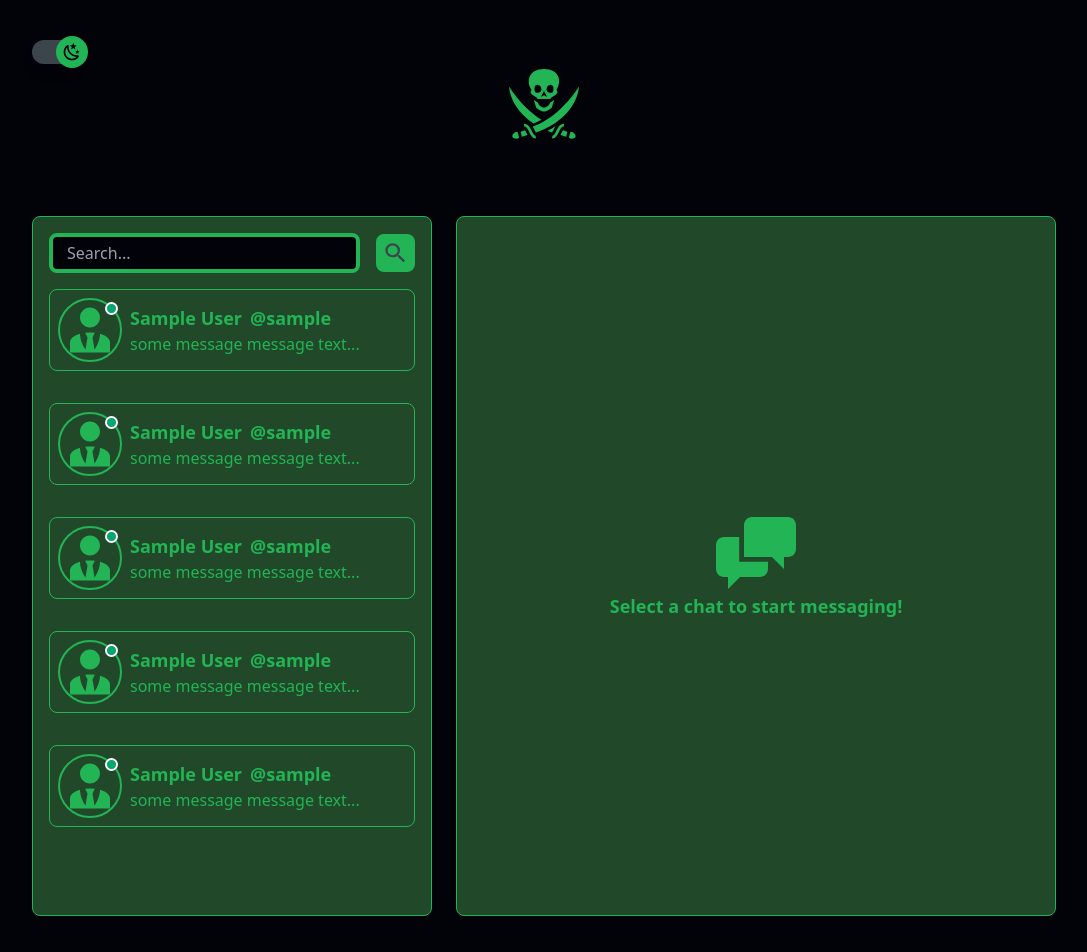
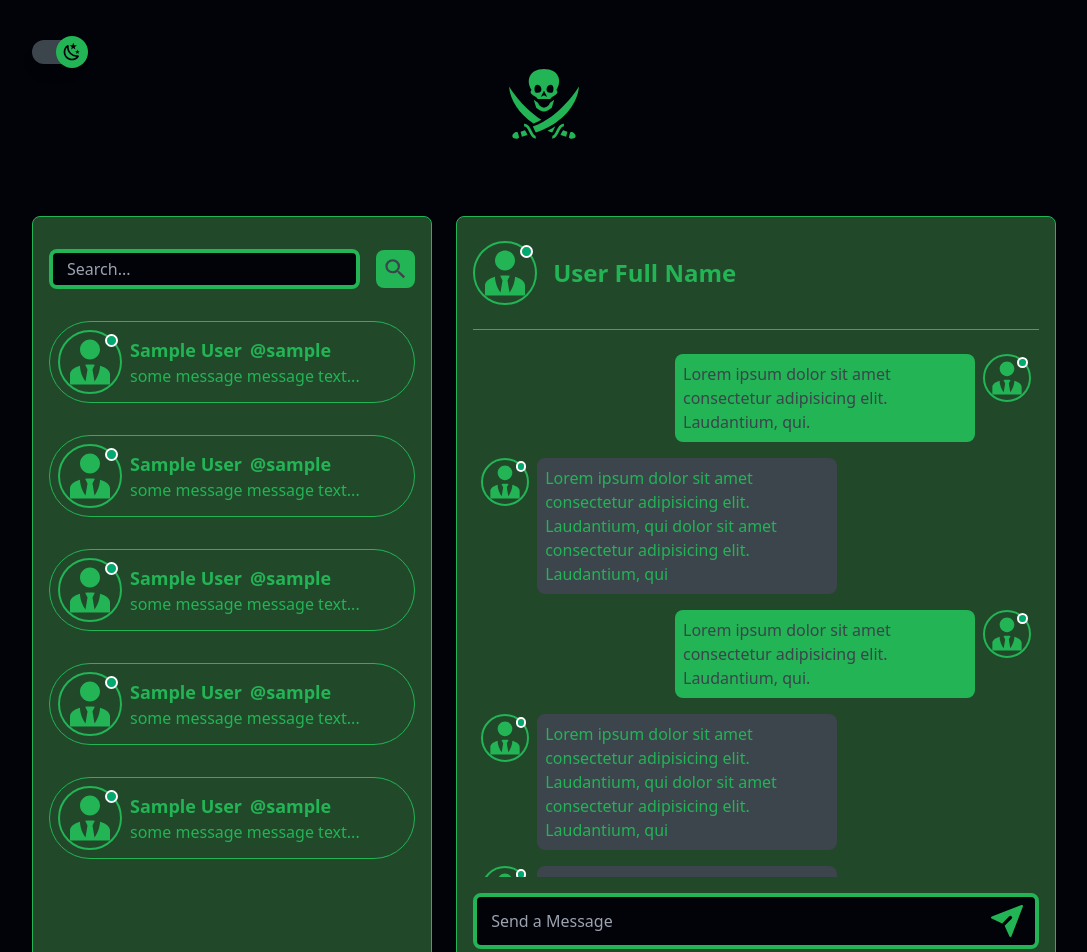
Before and after one commit to giuRa13/MySocial, a React (Vite) app: page /chat in a window 1280 px wide. Shown: the top 952 px of the page, without its empty margins (96-1183 px from the left). Before the commit the page ends 916 px from the top, so only its background shows below. Built offline with nearby package versions, Linux system fonts and the light colour scheme; sample sign-in values are in the browser's storage.

Commit message:
messages, messages container ui

```diff
--- a/src/components/Conversation.jsx
+++ b/src/components/Conversation.jsx
@@ -7,7 +7,7 @@ const Conversation = () => {
     const user = useRecoilValue(userAtom);
 
   return (
-    <div className="flex items-center p-2 cursor-pointer rounded-lg my-4 border border-1 border-greenM1  hover:opacity-70">
+    <div className="flex items-center p-2 cursor-pointer rounded-full my-4 border border-1 border-greenM1  hover:opacity-70">
         <div className=" avatar online inline-block items-center w-16 h-16 min-w-16 min-h-16 rounded-full border-2 border-greenM1">
               <img src={user.profilePic || avatarSVG} alt="user" className="rounded-full w-[100%] h-[100%]"/>
         </div>
--- /dev/null
+++ b/src/components/Message.jsx
@@ -0,0 +1,27 @@
+import avatarSVG from "../assets/avatar.svg";
+
+
+const Message = ({ownMessage}) => {
+  return (
+    <>
+    {ownMessage ? (
+        <div className="flex justify-end my-2 gap-2">
+            <p className="max-w-[300px] bg-greenM1 text-grayM p-2 rounded-lg" id="message-text">Lorem ipsum dolor sit amet consectetur adipisicing elit. Laudantium, qui.</p>
+            <div className=" avatar online inline-block items-center w-12 h-12 min-w-12 min-h-12 rounded-full border-2 border-greenM1">
+              <img src={ avatarSVG} alt="user" className="rounded-full w-[100%] h-[100%]"/>
+            </div>
+        </div>
+    ) : (
+        <div className="flex justify-start my-2 gap-2">
+            <div className=" avatar online inline-block items-center w-12 h-12 min-w-12 min-h-12 rounded-full border-2 border-greenM1">
+              <img src={ avatarSVG} alt="user" className="rounded-full w-[100%] h-[100%]"/>
+            </div>
+            <p className="max-w-[300px] bg-grayM p-2 rounded-lg" id="message-text">Lorem ipsum dolor sit amet consectetur adipisicing elit. Laudantium, qui dolor sit amet consectetur adipisicing elit. Laudantium, qui </p>
+        </div>
+    )}
+
+    </>
+  )
+}
+
+export default Message
--- /dev/null
+++ b/src/components/MessageContainer.jsx
@@ -0,0 +1,37 @@
+import avatarSVG from "../assets/avatar.svg";
+import Message from "./Message";
+import MessageInput from "./MessageInput";
+import MessageSkeleton from "./MessageSkeleton";
+
+
+const MessageContainer = () => {
+  return (
+    <div className="flex flex-col w-full">
+
+        <div className="flex w-full h-12 items-center my-4 gap-2">
+            <div className=" avatar online inline-block items-center w-16 h-16 min-w-16 min-h-16 rounded-full border-2 border-greenM1">
+              <img src={ avatarSVG} alt="user" className="rounded-full w-[100%] h-[100%]"/>
+            </div>
+            <h2 className="text-lg ml-2 font-semibold">User Full Name</h2>
+        </div>
+        <hr className="mt-4 border-greenM1"/>
+
+        <div className="flex flex-col gap-4 my-4 overflow-auto">
+            {false && [...Array(7)].map((_, idx) => <MessageSkeleton key={idx}/>)}
+
+            <div className="flex flex-col px-2">
+                <Message ownMessage={true}/>
+                <Message ownMessage={false}/>
+                <Message ownMessage={true}/>
+                <Message ownMessage={false}/>
+                <Message ownMessage={false}/>
+                <Message ownMessage={true}/>
+            </div>
+        </div>
+
+        <MessageInput/>
+    </div>
+  )
+}
+
+export default MessageContainer
--- /dev/null
+++ b/src/components/MessageInput.jsx
@@ -0,0 +1,22 @@
+import { useState } from "react";
+import planeSVG from "../assets/plane.svg";
+
+const MessageInput = () => {
+
+    const [loading] = useState(false);
+
+  return (
+    <form className="flex w-full">
+        <div className="w-full relative">
+            <input type="text" className="w-full p-3.5 rounded-lg h-14 bg-whiteZinc dark:bg-blackM border-4 border-greenM1"
+            placeholder="Send a Message"/>
+            <button type="button" className="absolute inset-y-0 end-0 flex items-center pe-4">
+              {loading ?  <span className="loading loading-spinner text-greenM1"></span>
+               : <img src={planeSVG} className="w-8 h-8 hover:w-9 hover:h-9"/>}
+            </button>
+        </div>
+    </form>
+  )
+}
+
+export default MessageInput
--- /dev/null
+++ b/src/components/MessageSkeleton.jsx
@@ -0,0 +1,19 @@
+const MessageSkeleton = () => {
+	return (
+		<>
+			<div className='flex gap-3 '>
+				<div className='skeleton w-12 h-12 rounded-full shrink-0  bg-grayM'></div>
+				<div className='flex flex-col gap-1'>
+					<div className='skeleton h-16 w-40 bg-grayM'></div>
+				</div>
+			</div>
+			<div className='flex gap-3 justify-end'>
+				<div className='flex flex-col gap-1'>
+					<div className='skeleton h-16 w-40 bg-grayM'></div>
+				</div>
+				<div className='skeleton w-12 h-12 rounded-full shrink-0 bg-grayM'></div>
+			</div>
+		</>
+	);
+};
+export default MessageSkeleton;
--- a/src/index.css
+++ b/src/index.css
@@ -281,7 +281,7 @@ textarea.myText::placeholder { /* Chrome, Firefox, Opera, Safari 10.1+ */
     width: 90%;
   }
 }
-@media only screen and (max-width: 800px) {
+@media only screen and (max-width: 850px) {
   #chatUsername{
     visibility: hidden;
     display: none;
@@ -296,5 +296,21 @@ textarea.myText::placeholder { /* Chrome, Firefox, Opera, Safari 10.1+ */
   }
   #chatUsername{
     visibility: visible;
+    display: flex;
   }
 }
+@media only screen and (max-width: 900px) {
+  #message-text{
+    max-width: 220px;
+  }
+}
+@media only screen and (max-width: 470px) {
+  #message-text{
+    max-width: 200px;
+  }
+}
+@media only screen and (max-width: 400px) {
+  #message-text{
+    max-width: 160px;
+  }
+}
--- a/src/pages/ChatPage.jsx
+++ b/src/pages/ChatPage.jsx
@@ -1,22 +1,23 @@
 import { useState } from "react";
 import searchSVG from "../assets/search.svg";
-import chatSVG from "../assets/chat.svg";
+//import chatSVG from "../assets/chat.svg";
 import Spinner from "../components/Spinner";
 import Conversation from "../components/Conversation";
+import MessageContainer from "../components/MessageContainer";
 
 const ChatPage = () => {
 
-    const [loadingConversation, setLoadingConversation] = useState(false);
+    const [loadingConversation] = useState(false);
 
   return (
-    <div className="flex w-[60%] mx-auto pt-12" id="chatPage">
+    <div className="flex w-[60%] mx-auto pt-12 overflow-auto" id="chatPage">
 
-        <div className="flex gap-6 w-full min-h-[700px]" id="chatPage2">
+        <div className="flex gap-6 w-full min-h-[750px] max-h-[750px]" id="chatPage2">
 
             <div className="flex flex-col w-[40%]  p-4 dark:bg-greenM4 bg-greenM3 rounded-lg border border-1 border-greenM1" id="chatConversation">
                 <div className="flex w-full">
-                    <form className="flex w-full items-center gap-4">
-                        <input type="text" placeholder="Search..." className="w-full p-3.5 rounded-lg h-10 bg-transparent bg-whiteZinc dark:bg-blackM border-4 border-greenM1"/>
+                    <form className="flex w-full items-center my-4 gap-4">
+                        <input type="text" placeholder="Search..." className="w-full p-3.5 rounded-lg h-10 bg-whiteZinc dark:bg-blackM border-4 border-greenM1"/>
                         <button type="submit" className="rounded-lg p-1.5 bg-greenM1 hover:opacity-70">
                             <img src={searchSVG} alt="search" />
                         </button>
@@ -40,11 +41,12 @@ const ChatPage = () => {
 
 
             <div className="flex w-[60%] justify-center p-4 dark:bg-greenM4 bg-greenM3 rounded-lg border border-1 border-greenM1" id="chatMessage">
-                {/*No chat selected*/}
+                {/*No chat selected
                 <div className="flex flex-col justify-center items-center">
                     <img className="w-[5rem] h-[5rem]" src={chatSVG} alt="chat"/>
                     <p className="font-bold text-md">Select a chat to start messaging!</p>
-                </div>
+                </div>*/}
+                <MessageContainer/>
             </div>
 
         </div>
--- a/src/pages/PostPage.jsx
+++ b/src/pages/PostPage.jsx
@@ -78,7 +78,7 @@ const PostPage = () => {
       <LogoutButton/>
   </div>
 
-  <div className="flex flex-col w-[50%] mx-auto" id="postPage">
+  <div className="flex flex-col w-[50%] mx-auto " id="postPage">
     <div className="flex flex-row justify-between  mt-0 mb-20">
       < div className="flex ">
         <Link to={"/"}>
```
Also changed, not shown: src/assets/plane.svg (added).
